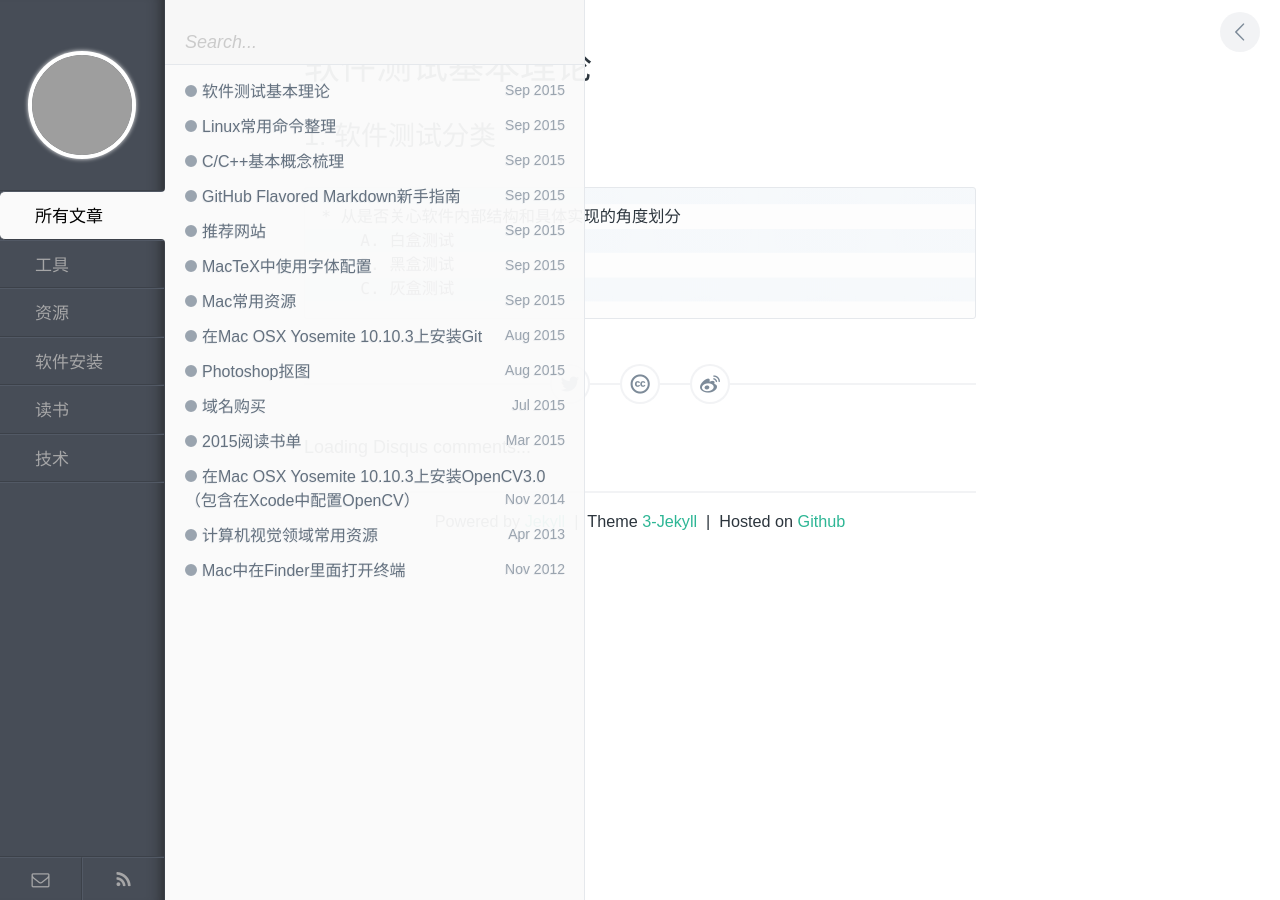
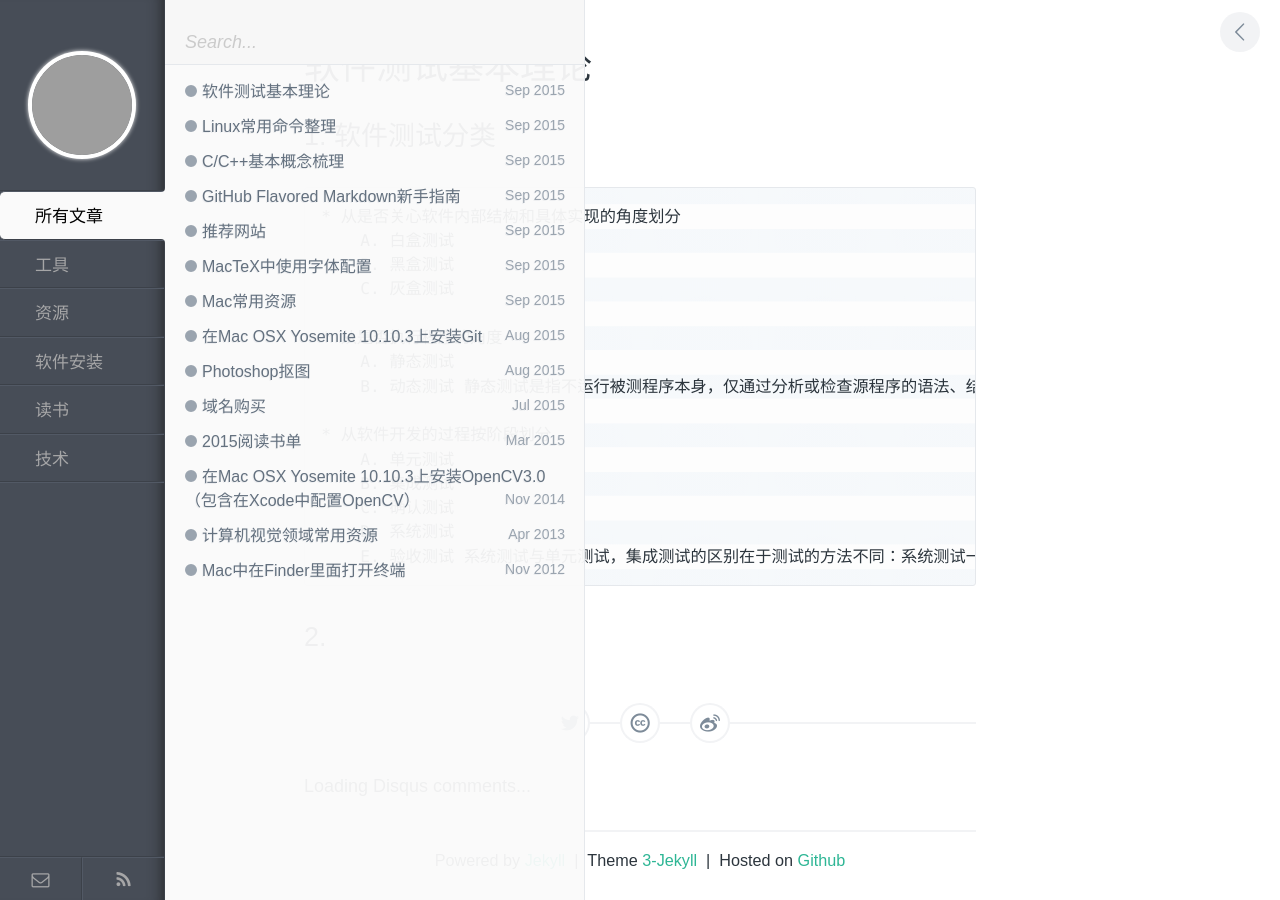
Before and after one commit to zhuyafei/zhuyafei.github.io, a Jekyll site: the page built from _posts/tech/2015-09-25-SoftwareTesting.md, in a window 1280 px wide. Built offline with Jekyll 4.4.1, drawn with Linux system fonts in a browser that asks for light colours; comment, search, counter and statistics services are not loaded; grey boxes are pictures that could not be loaded.

Commit message:
Add 2015-09-25-SoftwareTesting.md

```diff
--- a/_posts/tech/2015-09-25-SoftwareTesting.md
+++ b/_posts/tech/2015-09-25-SoftwareTesting.md
@@ -10,3 +10,22 @@ category: 技术
 		A. 白盒测试
 		B. 黑盒测试
 		C. 灰盒测试
+
+	* 从是否执行程序的角度
+		A. 静态测试
+		B. 动态测试
+静态测试是指不运行被测程序本身，仅通过分析或检查源程序的语法、结构、过程、接口等来检查程序的正确性。
+动态测试方法是指运行被测程序，检查运行结果与预期结果的差异，并分析运行效率和健壮性等性能。这种方法由三部分组成：构造测试实例、执行程序、分析程序的输出结果。
+
+	* 从软件开发的过程按阶段划分
+		A. 单元测试
+		B. 集成测试
+		C. 确认测试
+		D. 系统测试
+		E. 验收测试
+系统测试与单元测试，集成测试的区别在于测试的方法不同：系统测试一般采用黑盒测试方法；单元测试一般采用白盒测试方法，辅以黑盒测试方法；集成测试主要采用黑盒测试方法，辅以白盒测试方法。
+集成测试可以采用的具体方法有：渐增性测试、非渐增性测试、黑盒测试、白盒测试。
+其中渐增性测试方法不是独立地测试每个单元，而是首先把下一个要测试的单元同已经测试过的单元集合组装起来，然后再测试，在组装的过程中边连接边测试，以发现连接过程中产生的问题。
+非渐增性测试首先对每个模块分部进行单元测试，对单元的测试次序是无关紧要的，可以顺序地进行，也可以平行进行。最后把通过单元测试的模块组装在一起进行测试。
+
+## 2.
```
